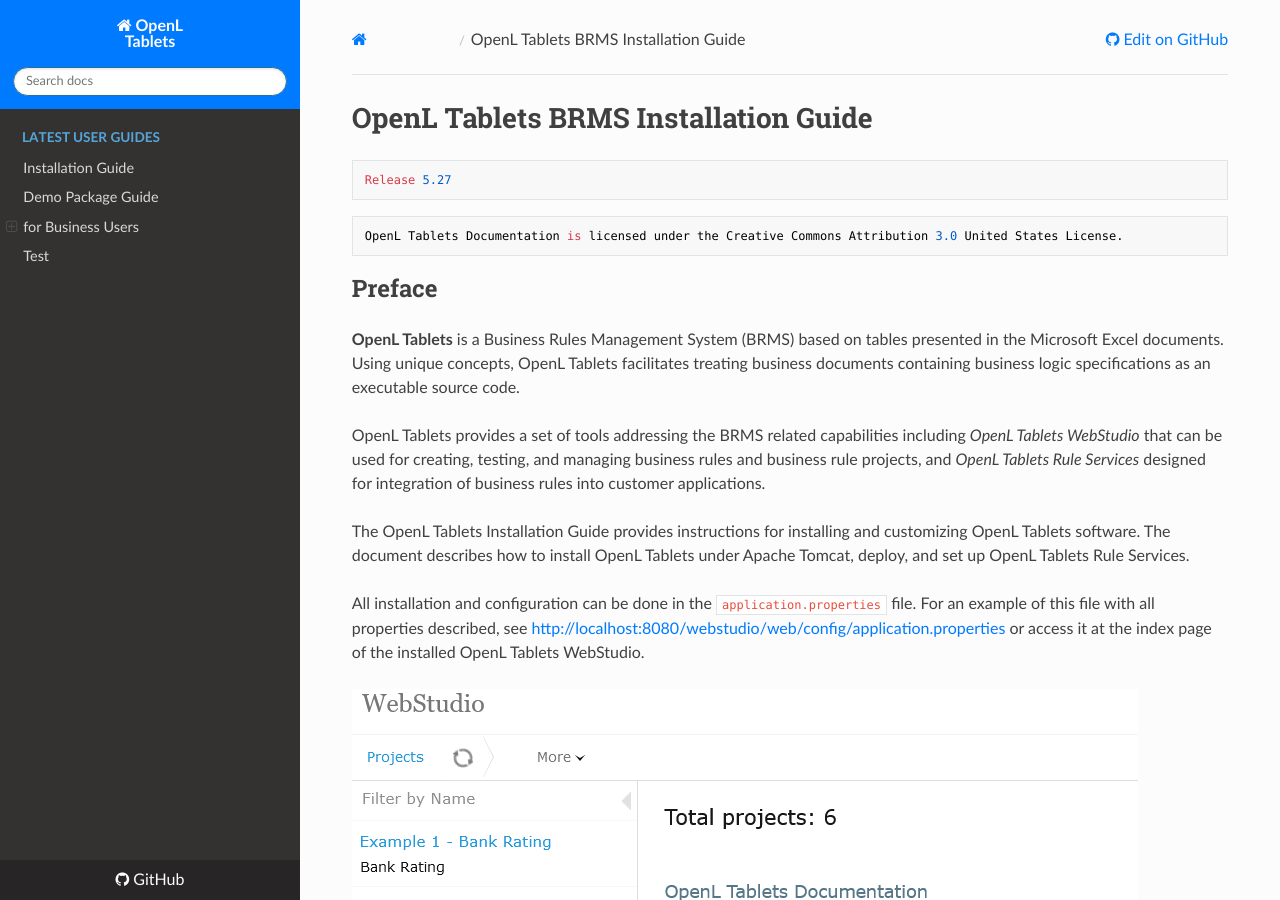
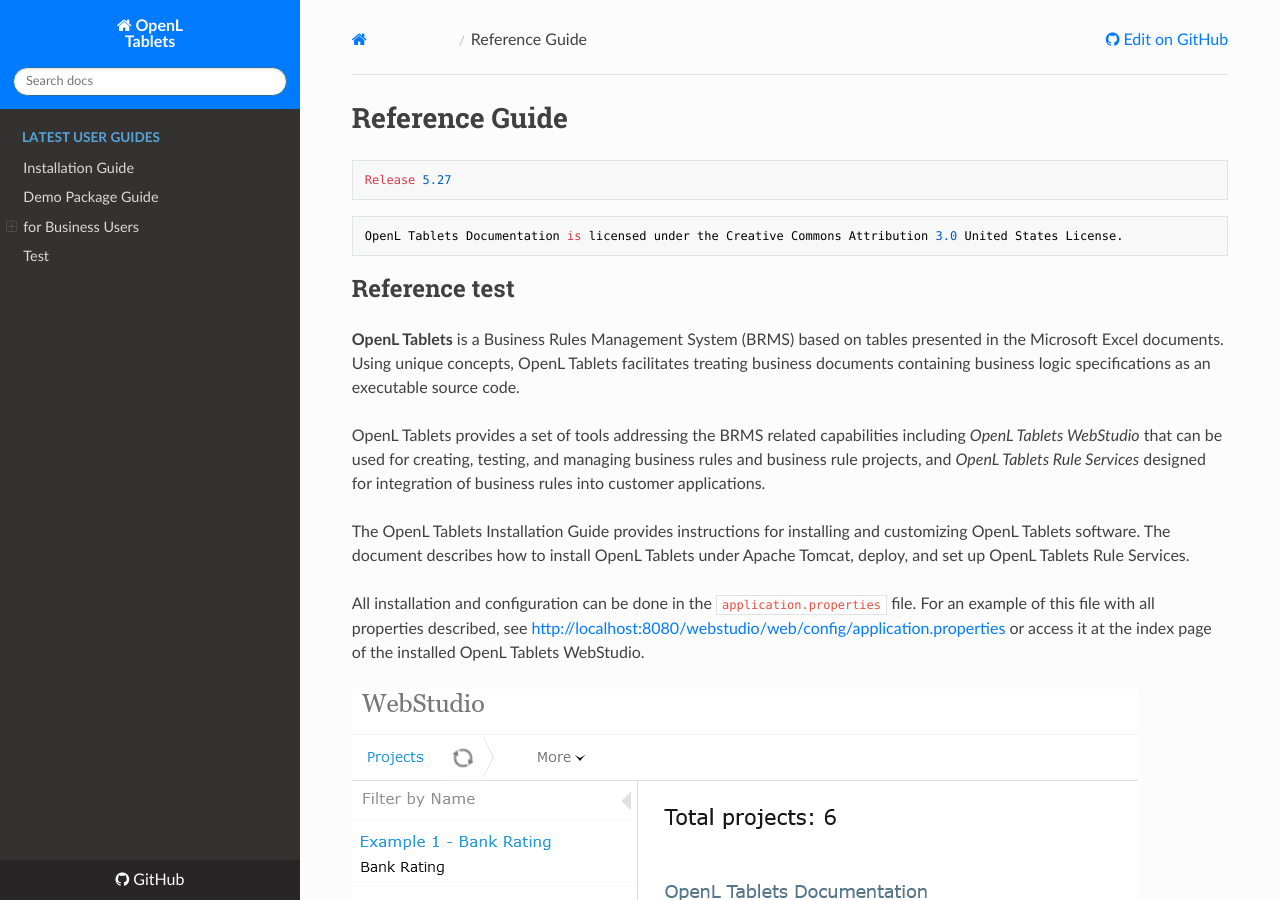
Before and after one commit to WWmonster/MarkdownTest, an MkDocs documentation site: the page built from docs/documentation/guides/reference_guide.md, in a window 1280 px wide and 900 px high. Built offline with MkDocs 1.6.1, drawn with Linux system fonts in a browser that asks for light colours; nearby versions of some CDN libraries.

Commit message:
Update reference_guide.md

````diff
--- a/docs/documentation/guides/reference_guide.md
+++ b/docs/documentation/guides/reference_guide.md
@@ -1,4 +1,4 @@
-# OpenL Tablets BRMS Installation Guide
+# Reference Guide
 
 ```
 Release 5.27
@@ -8,7 +8,7 @@ Release 5.27
 OpenL Tablets Documentation is licensed under the Creative Commons Attribution 3.0 United States License.
 ```
 
-## Preface
+## Reference test
 
 **OpenL Tablets** is a Business Rules Management System (BRMS) based on tables presented in the Microsoft Excel documents. Using unique concepts, OpenL Tablets facilitates treating business documents containing business logic specifications as an executable source code.
 
````
